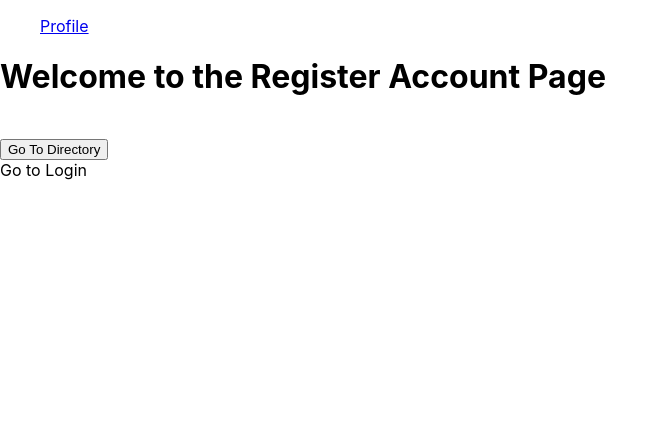
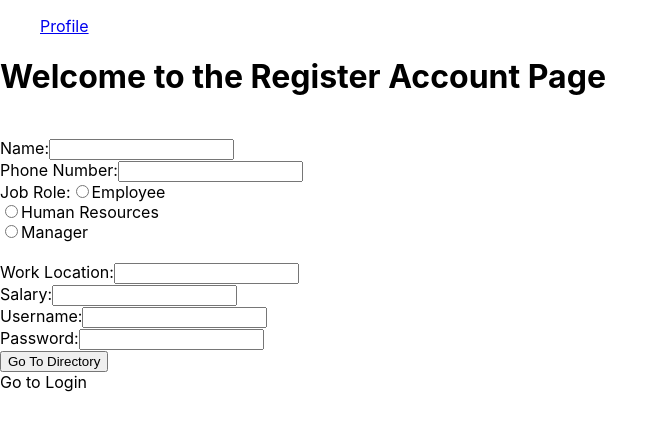
Before and after one commit to nathan-d-leathers/MERN-Directory, a React (Create React App) app in the folder directory-app/: page /register in a window 1280 px wide. Shown: the top 430 px of the page, without its empty margins (0-668 px from the left). Built offline with nearby package versions, Linux system fonts and the light colour scheme.

Commit message:
added registration inputs

```diff
--- a/directory-app/src/components/Register.js
+++ b/directory-app/src/components/Register.js
@@ -9,6 +9,47 @@ function Register() {
         <div>
             <h1>Welcome to the Register Account Page</h1>
             <br/>
+            <form action="/user/register" method='POST'/>
+                <label>
+                    Name:
+                    <input type="text" name="name" required/>
+                </label>
+            <br/>
+                <label>
+                    Phone Number:
+                    <input type="number" name="contact" required/>
+                </label>
+            <br/>
+                <label>
+                    Job Role:
+                    <input type="radio" id='employee' name="role" value="Employee"/>
+                    <label for="employee">Employee</label><br/>
+                    <input type="radio" id='humanResources' name="role" value="HumanResources"/>
+                    <label for="humanResources">Human Resources</label><br/>
+                    <input type="radio" id='manager' name="role" value="Manager"/>
+                    <label for="manager">Manager</label><br/>
+                </label>
+            <br/>
+                <label>
+                    Work Location:
+                    <input type="text" name="location" required/>
+                </label>
+            <br/>
+                <label>
+                    Salary:
+                    <input type="number" name="salary" required/>
+                </label>
+            <br/>
+                <label>
+                    Username:
+                    <input type="text" name="userName" required/>
+                </label>
+            <br/>
+                <label>
+                    Password:
+                    <input type="password" name="password" required/>
+                </label>
+            <br/>
             <button onClick={() => navigate('../directory')}>Go To Directory</button>
             <br/>
             <a onClick={() => navigate('../login')}>Go to Login</a>
```
